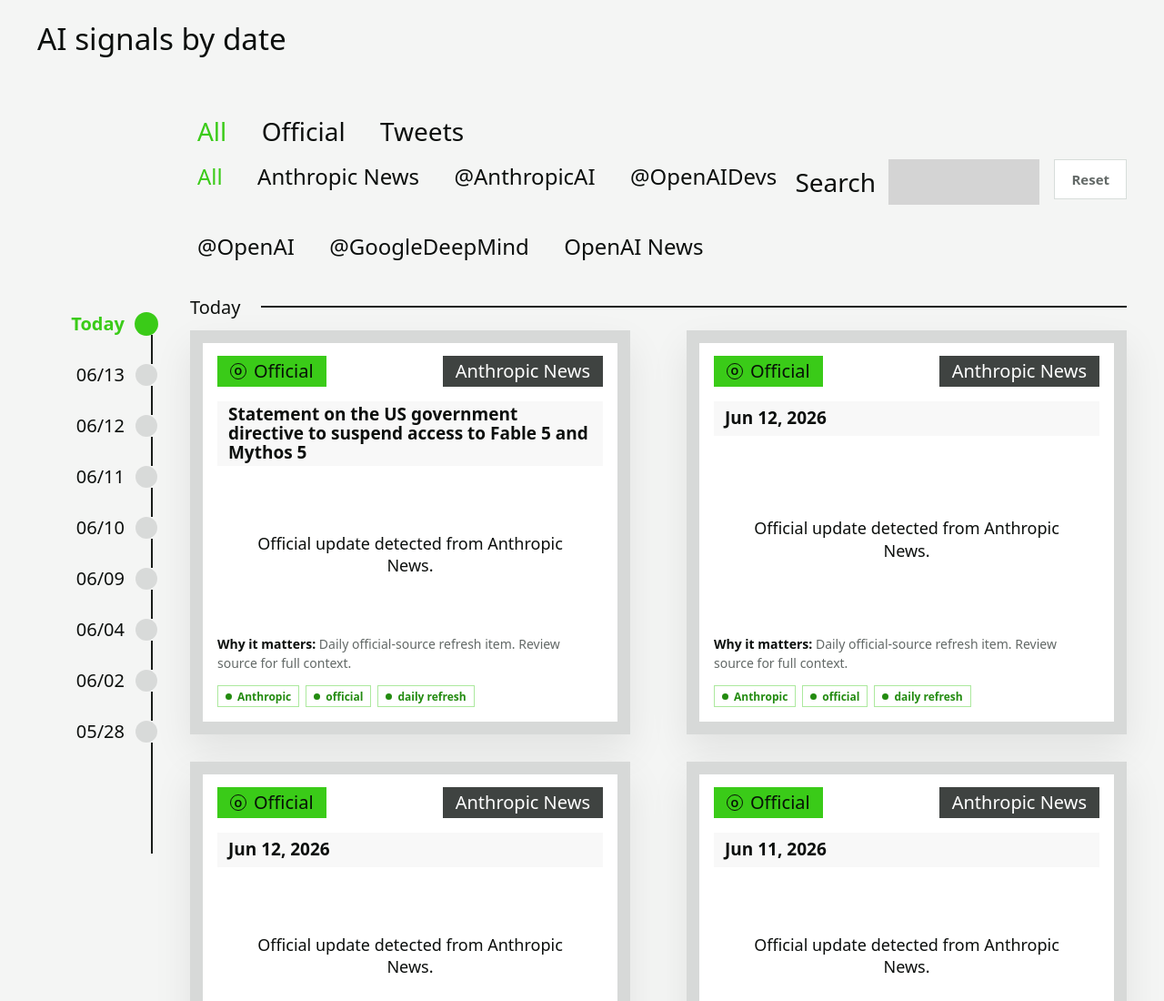
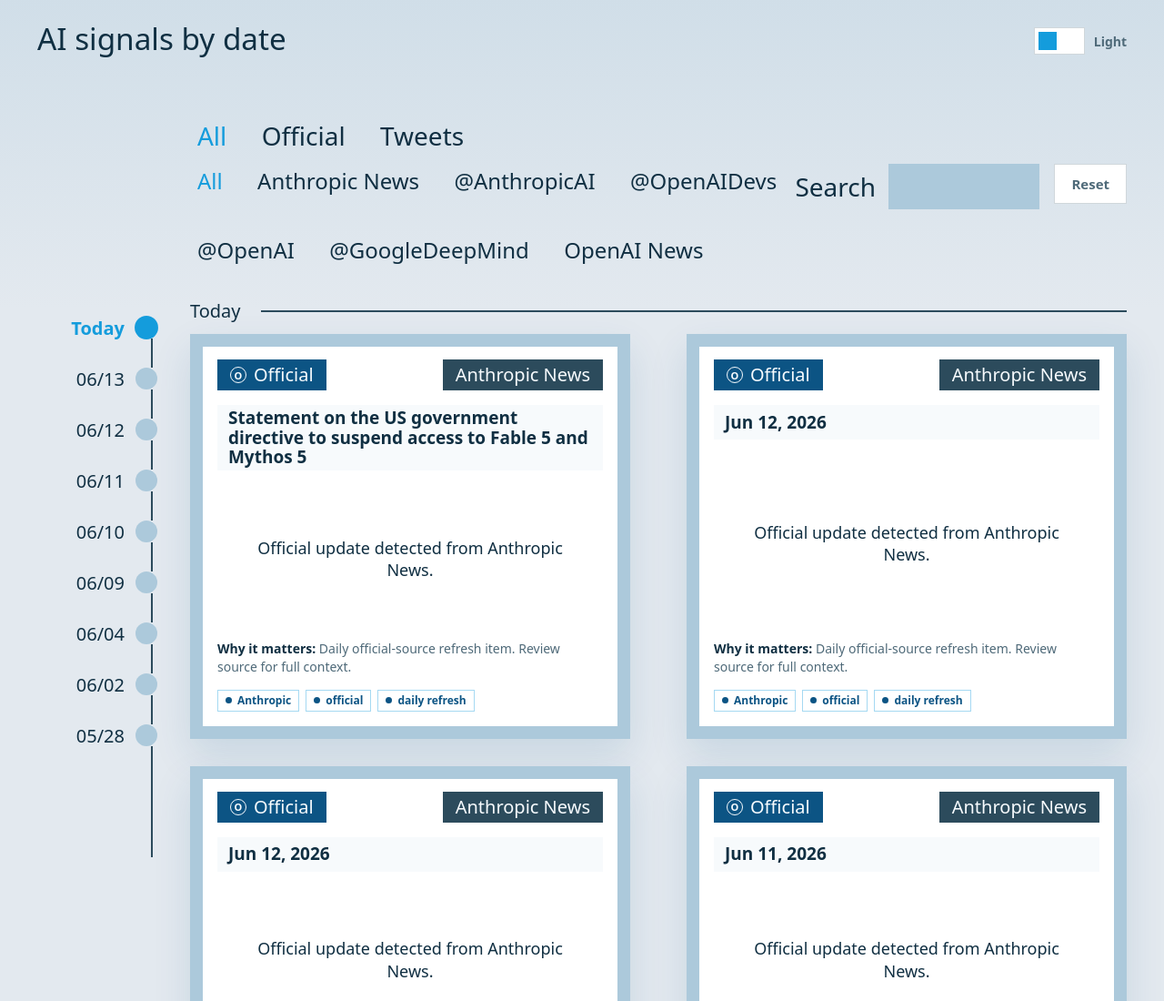
Before and after one commit to EvanChen-hash/Daily-AI-Infos, a website: page index.html in a window 1280 px wide. Shown: the top 1100 px of the page at 91% size. Drawn offline with Linux system fonts and the light colour scheme.

Commit message:
Add blue theme palette and mode toggle

```diff
--- a/app.js
+++ b/app.js
@@ -375,9 +375,12 @@ const els = {
   videoItems: document.querySelector("#videoItems"),
   categoryFilters: document.querySelector("#categoryFilters"),
   sourceFilters: document.querySelector("#sourceFilters"),
+  themeToggle: document.querySelector("#themeToggle"),
   visibleCount: document.querySelector("#visibleCount"),
   feed: document.querySelector("#feed")
 };
+
+const themeStorageKey = "daily-ai-info-theme";
 
 function formatDate(value) {
   return value.replace(/-/g, "/");
@@ -405,6 +408,22 @@ function groupedByDate(items) {
     groups[item.date].push(item);
     return groups;
   }, {});
+}
+
+function getInitialTheme() {
+  const storedTheme = localStorage.getItem(themeStorageKey);
+  if (storedTheme === "dark" || storedTheme === "light") return storedTheme;
+  return window.matchMedia?.("(prefers-color-scheme: dark)").matches ? "dark" : "light";
+}
+
+function applyTheme(theme) {
+  document.documentElement.dataset.theme = theme;
+  localStorage.setItem(themeStorageKey, theme);
+  if (!els.themeToggle) return;
+  const isDark = theme === "dark";
+  els.themeToggle.setAttribute("aria-pressed", String(isDark));
+  els.themeToggle.setAttribute("aria-label", `Switch to ${isDark ? "light" : "dark"} mode`);
+  els.themeToggle.querySelector(".theme-toggle-label").textContent = isDark ? "Dark" : "Light";
 }
 
 function renderStats() {
@@ -578,6 +597,13 @@ els.resetButton.addEventListener("click", () => {
   render();
 });
 
+els.themeToggle?.addEventListener("click", () => {
+  const currentTheme = document.documentElement.dataset.theme === "dark" ? "dark" : "light";
+  applyTheme(currentTheme === "dark" ? "light" : "dark");
+});
+
+applyTheme(getInitialTheme());
+
 renderStats();
 renderRunStatus();
 renderSourceStatus();
--- a/index.html
+++ b/index.html
@@ -15,6 +15,12 @@
               <h2>AI signals by date</h2>
             </div>
           </div>
+          <button id="themeToggle" class="theme-toggle" type="button" aria-label="Switch to dark mode" aria-pressed="false">
+            <span class="theme-toggle-track" aria-hidden="true">
+              <span class="theme-toggle-knob"></span>
+            </span>
+            <span class="theme-toggle-label">Light</span>
+          </button>
         </header>
 
         <section class="controls" aria-label="Filters">
--- a/styles.css
+++ b/styles.css
@@ -1,20 +1,44 @@
 :root {
   color-scheme: light;
-  --bg: #f4f5f4;
+  --bg: #e3e9ef;
   --surface: #ffffff;
-  --surface-muted: #d7d9d8;
-  --ink: #0c0f0d;
-  --muted: #636967;
-  --quiet: #8d9390;
-  --line: #181c19;
-  --line-soft: #d7ddda;
-  --accent: #3acb18;
-  --accent-weak: rgba(58, 203, 24, 0.12);
-  --accent-line: rgba(58, 203, 24, 0.42);
-  --tweet: #2563eb;
-  --official: #3acb18;
+  --surface-raised: #f7fafc;
+  --surface-muted: #acc9db;
+  --ink: #102f42;
+  --muted: #4f6a79;
+  --quiet: #78909d;
+  --line: #2c4b5c;
+  --line-soft: rgba(44, 75, 92, 0.22);
+  --accent: #149cdc;
+  --accent-strong: #0c5484;
+  --accent-weak: rgba(20, 156, 220, 0.12);
+  --accent-line: rgba(20, 156, 220, 0.38);
+  --tweet: #149cdc;
+  --official: #0c5484;
+  --button-ink: #f7fbfe;
   --radius: 0;
-  --shadow: 0 18px 40px rgba(12, 15, 13, 0.08);
+  --shadow: 0 18px 40px rgba(12, 84, 132, 0.12);
+}
+
+:root[data-theme="dark"] {
+  color-scheme: dark;
+  --bg: #0b1720;
+  --surface: #122636;
+  --surface-raised: #17364d;
+  --surface-muted: #2c4b5c;
+  --ink: #e3e9ef;
+  --muted: #acc9db;
+  --quiet: #7fa5ba;
+  --line: #acc9db;
+  --line-soft: rgba(172, 201, 219, 0.22);
+  --accent: #149cdc;
+  --accent-strong: #acc9db;
+  --accent-weak: rgba(20, 156, 220, 0.18);
+  --accent-line: rgba(172, 201, 219, 0.42);
+  --tweet: #149cdc;
+  --official: #acc9db;
+  --button-ink: #07131b;
+  --shadow: 0 18px 46px rgba(0, 0, 0, 0.32);
 }
 
 * {
@@ -29,7 +53,9 @@ html {
 body {
   margin: 0;
   min-height: 100vh;
-  background: var(--bg);
+  background:
+    linear-gradient(180deg, rgba(172, 201, 219, 0.34), transparent 340px),
+    var(--bg);
   color: var(--ink);
   font-family: ui-sans-serif, system-ui, -apple-system, BlinkMacSystemFont, "Segoe UI", sans-serif;
 }
@@ -68,7 +94,10 @@ p {
 }
 
 .topbar {
-  display: block;
+  display: flex;
+  align-items: start;
+  justify-content: space-between;
+  gap: 24px;
   margin-bottom: 66px;
 }
 
@@ -83,6 +112,46 @@ p {
   line-height: 1;
   letter-spacing: 0;
   white-space: nowrap;
+}
+
+.theme-toggle {
+  display: inline-flex;
+  align-items: center;
+  gap: 10px;
+  min-height: 38px;
+  padding: 4px 0;
+  background: transparent;
+  color: var(--muted);
+  font-size: 14px;
+  font-weight: 760;
+}
+
+.theme-toggle-track {
+  position: relative;
+  width: 56px;
+  height: 30px;
+  border: 1px solid var(--line-soft);
+  background: var(--surface);
+  box-shadow: inset 0 0 0 1px rgba(255, 255, 255, 0.26);
+}
+
+.theme-toggle-knob {
+  position: absolute;
+  top: 4px;
+  left: 4px;
+  width: 20px;
+  height: 20px;
+  background: var(--accent);
+  transition: transform 180ms ease, background 180ms ease;
+}
+
+.theme-toggle[aria-pressed="true"] .theme-toggle-knob {
+  transform: translateX(26px);
+  background: var(--accent-strong);
+}
+
+.theme-toggle:hover {
+  color: var(--accent);
 }
 
 .controls {
@@ -144,7 +213,7 @@ p {
   border: 0;
   border-radius: var(--radius);
   padding: 0 14px;
-  background: #d4d4d4;
+  background: var(--surface-muted);
   color: var(--ink);
   outline: 2px solid transparent;
   outline-offset: 2px;
@@ -208,7 +277,7 @@ p {
   width: 24px;
   height: 24px;
   border-radius: 50%;
-  background: #d8dad9;
+  background: var(--surface-muted);
   content: "";
   transition: background 160ms ease, transform 160ms ease;
 }
@@ -308,8 +377,8 @@ p {
   justify-content: center;
   min-height: 34px;
   padding: 0 14px;
-  background: #3f4341;
-  color: #ffffff;
+  background: var(--line);
+  color: var(--button-ink);
   font-size: 20px;
   font-weight: 520;
   line-height: 1;
@@ -335,7 +404,7 @@ p {
 
 .official-pill {
   background: var(--official);
-  color: #071107;
+  color: var(--button-ink);
 }
 
 .tweet-pill {
@@ -350,8 +419,8 @@ p {
 }
 
 .source-button:hover {
-  background: var(--ink);
-  color: var(--accent);
+  background: var(--accent-strong);
+  color: var(--button-ink);
 }
 
 .feed-card h4 {
@@ -360,7 +429,7 @@ p {
   min-height: 38px;
   margin: 0 0 24px;
   padding: 4px 12px;
-  background: #f8f8f8;
+  background: var(--surface-raised);
   color: var(--ink);
   font-size: clamp(19px, 1.35vw, 25px);
   font-weight: 560;
@@ -374,7 +443,7 @@ p {
   justify-content: center;
   min-height: 142px;
   padding: 18px;
-  background: #ffffff;
+  background: var(--surface);
   color: var(--ink);
   font-size: clamp(18px, 1.15vw, 23px);
   line-height: 1.35;
@@ -420,7 +489,7 @@ p {
 
 .official-tag {
   border-color: var(--accent-line);
-  color: #238b10;
+  color: var(--accent-strong);
 }
 
 .tweet-tag {
@@ -517,6 +586,10 @@ p {
 }
 
 @media (max-width: 760px) {
+  .topbar {
+    align-items: start;
+  }
+
   .topbar h2 {
     font-size: 30px;
     white-space: normal;
```
